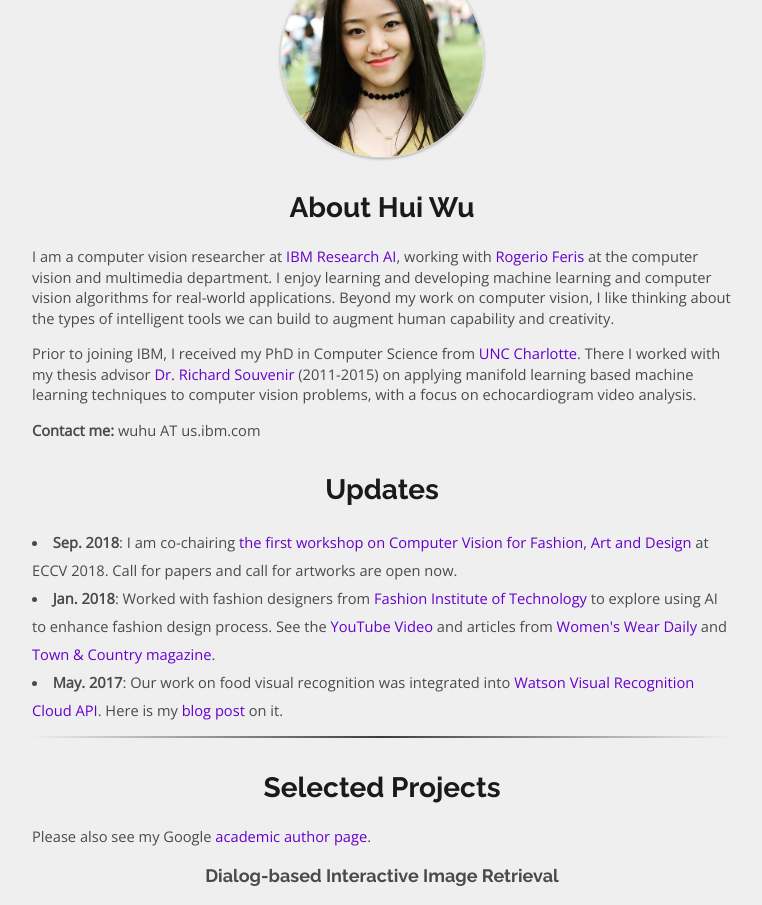
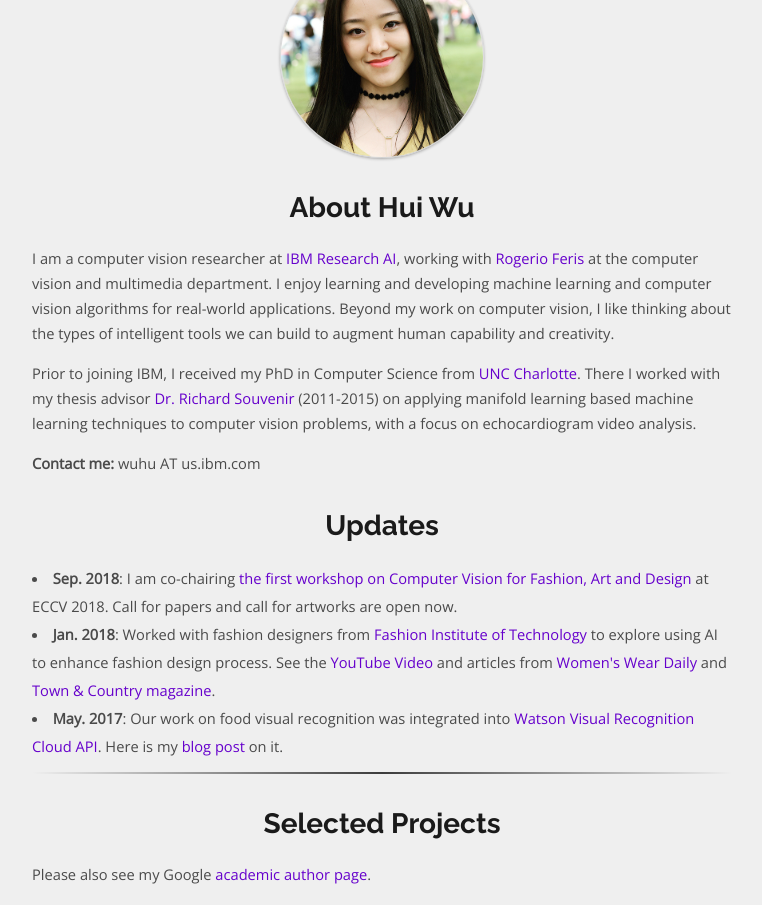
Before and after one commit to spacew/spacew.github.io, a Jekyll site: the page built from index.html, in a window 1280 px wide. Shown: the part 355-1260 px from the top of the page, without its empty margins (258-1020 px from the left). Built offline with Jekyll 4.4.1, drawn with Linux system fonts in a browser that asks for light colours; the list of posts is cut into pages by our own code.

Commit message:
Update ezora.scss

```diff
--- a/_sass/ezora.scss
+++ b/_sass/ezora.scss
@@ -81,7 +81,7 @@ h2, .pagination {
 
 p {
     margin-bottom: 15px;
-    line-height: 140%;
+    line-height: 170%;
 }
 
 pub {
```
